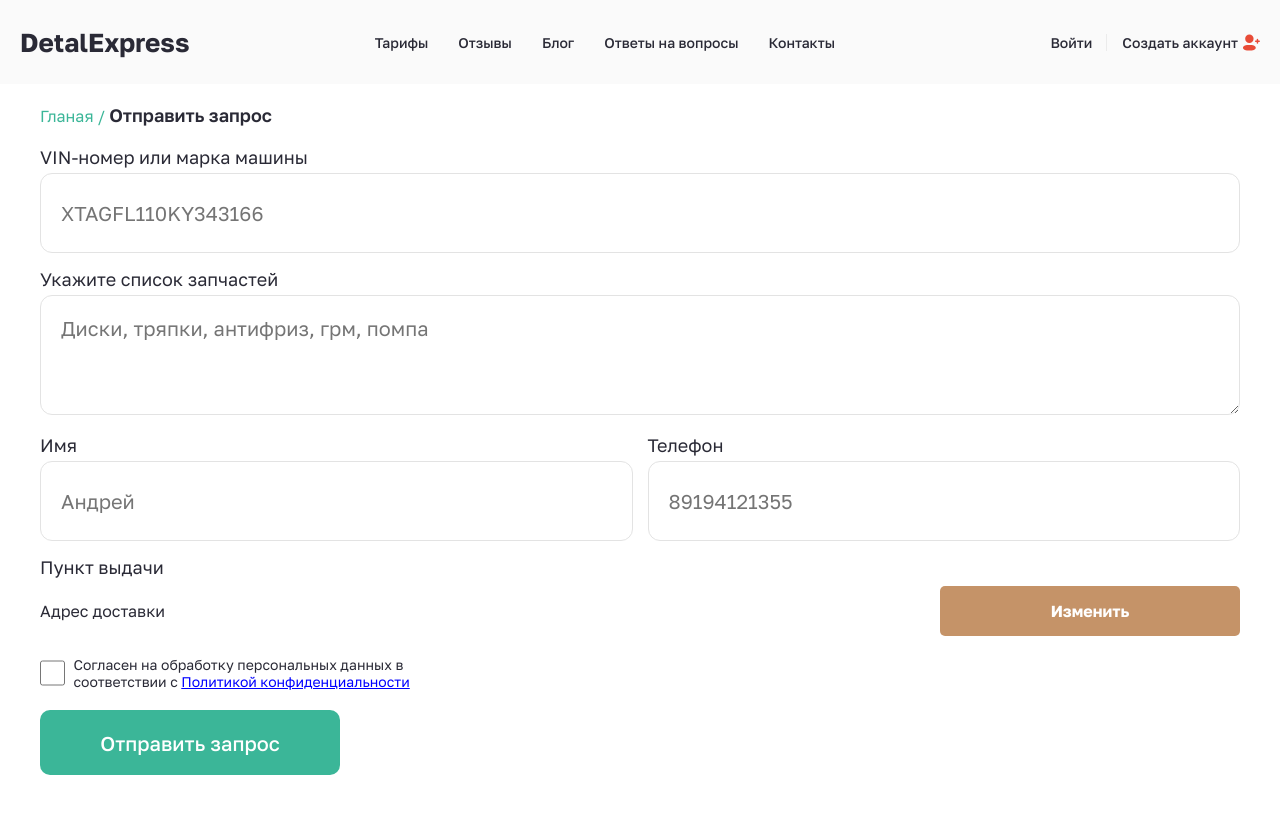
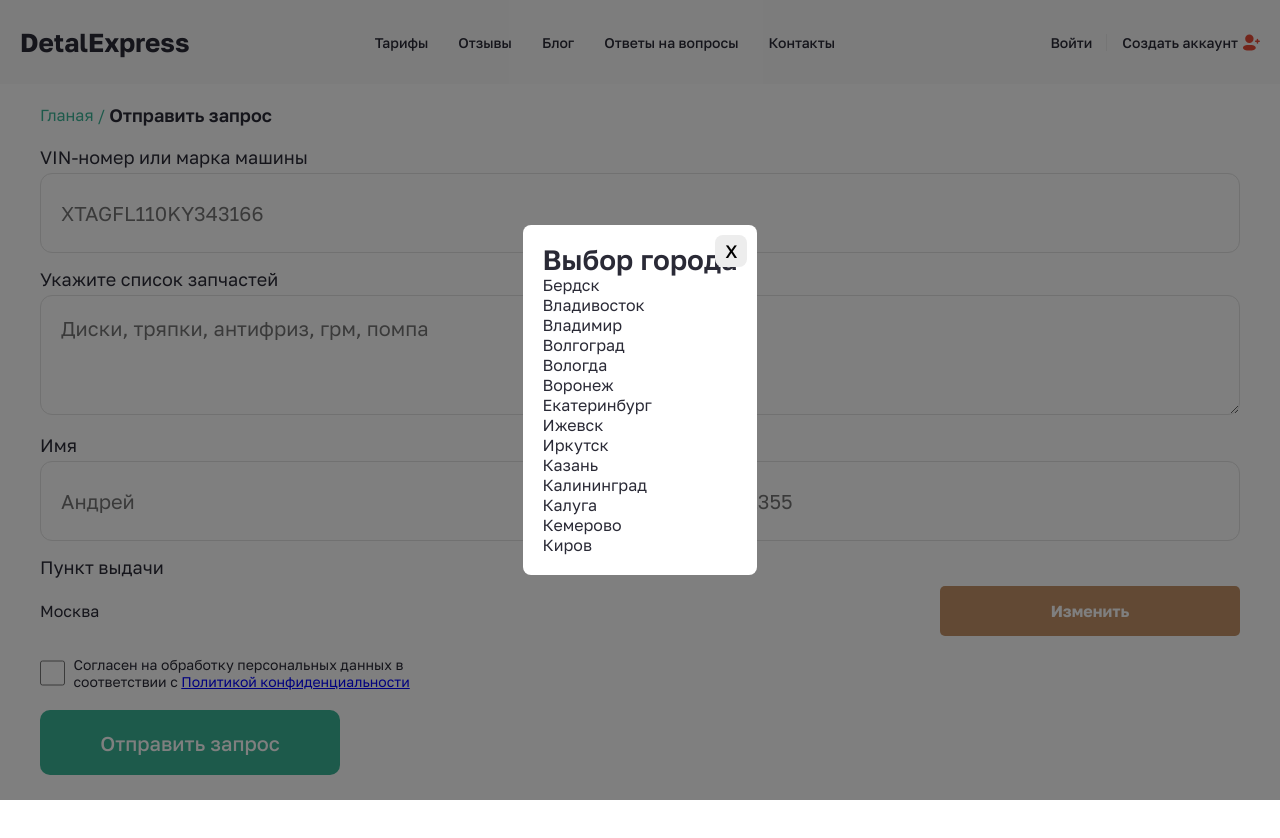
Before and after one commit to AM1G0S/detalExpress, a React (Vite) app: page /application in a window 1280 px wide. Both pictures are taken after a click on the button "Изменить". Shown: the top 838 px of the page. Built offline with nearby package versions, Linux system fonts and the light colour scheme.

Commit message:
добавил модальное окно

```diff
--- a/src/components/loyaut/Pagination/Pagination.module.scss
+++ b/src/components/loyaut/Pagination/Pagination.module.scss
@@ -1,4 +1,6 @@
 .pagination {
+	display: flex;
+	align-items: center;
 	padding: 20px 0;
 }
 
--- /dev/null
+++ b/src/components/modals/DeliveryModal/DeliveryModal.module.scss
@@ -0,0 +1,3 @@
+.active {
+	color: var(--accent-color);
+}
--- /dev/null
+++ b/src/components/modals/DeliveryModal/DeliveryModal.tsx
@@ -0,0 +1,53 @@
+import {FC, useState} from 'react';
+import {useDispatch} from "react-redux";
+import {setDelivery} from "../../../redux/slices/applicationSlice.ts";
+import {Modal} from '../../ui/Modal/Modal';
+
+import cls from './DeliveryModal.module.scss';
+
+interface ModalProps {
+	isOpen: boolean;
+	onClose: () => void;
+}
+
+const cities = [
+	"Бердск",
+	"Владивосток",
+	"Владимир",
+	"Волгоград",
+	"Вологда",
+	"Воронеж",
+	"Екатеринбург",
+	"Ижевск",
+	"Иркутск",
+	"Казань",
+	"Калининград",
+	"Калуга",
+	"Кемерово",
+	"Киров",
+]
+
+export const DeliveryModal: FC<ModalProps> = ({isOpen, onClose}) => {
+	const [activeCity, setActiveCity] = useState('');
+	const dispatch = useDispatch();
+
+	const handleCityClick = (city: string) => {
+		setActiveCity(city);
+		dispatch(setDelivery(city));
+	};
+
+	return (
+		<Modal isOpen={isOpen} onClose={onClose}>
+			<div className={cls.delivery}>
+				<h2>Выбор города</h2>
+				<ul className={cls.deliveryList}>
+					{cities.map((city) => (
+						<li key={city} className={activeCity === city ? cls.active : ''} onClick={() => handleCityClick(city)}>
+							{city}
+						</li>
+					))}
+				</ul>
+			</div>
+		</Modal>
+	);
+};
--- a/src/components/ui/Button/Button.tsx
+++ b/src/components/ui/Button/Button.tsx
@@ -6,11 +6,12 @@ interface ButtonProps {
 	type?: 'button' | 'submit';
 	disabled?: boolean;
 	children: ReactNode;
+	onClick?: () => void;
 }
 
-export const Button: FC<ButtonProps> = ({children, disabled, type='button'}) => {
+export const Button: FC<ButtonProps> = ({children, disabled, type='button', onClick}) => {
 	return (
-		<button className={cls.button} disabled={disabled} type={type}>
+		<button className={cls.button} onClick={onClick} disabled={disabled} type={type}>
 			{children}
 		</button>
 	)
--- /dev/null
+++ b/src/components/ui/Modal/Modal.module.scss
@@ -0,0 +1,34 @@
+.modal {
+	position: fixed;
+	top: 0;
+	left: 0;
+	right: 0;
+	bottom: 0;
+	background-color: rgba(0, 0, 0, 0.5);
+	display: flex;
+	justify-content: center;
+	align-items: center;
+	z-index: 222;
+
+}
+
+.modalWrapper {
+	position: relative;
+	display: flex;
+	flex-direction: column;
+	padding: 20px;
+	background-color: #fff;
+	border-radius: 8px;
+}
+
+.close {
+	position: absolute;
+	right: 10px;
+	top: 10px;
+	cursor: pointer;
+	font-size: 18px;
+	font-weight: 500;
+	background-color: var(--grey-color);
+	border-radius: 8px;
+	padding: 5px 10px;
+}
--- /dev/null
+++ b/src/components/ui/Modal/Modal.tsx
@@ -0,0 +1,21 @@
+import React, {FC} from 'react';
+
+import cls from './Modal.module.scss';
+
+interface ModalProps {
+	children: React.ReactNode;
+	isOpen: boolean;
+	onClose: () => void;
+}
+
+export const Modal: FC<ModalProps> = ({children, isOpen, onClose}) => {
+	if (!isOpen) return null;
+	return (
+		<div className={cls.modal}>
+			<div className={cls.modalWrapper}>
+				{children}
+				<button onClick={onClose} className={cls.close}>X</button>
+			</div>
+		</div>
+	)
+};
--- a/src/pages/Application/Application.tsx
+++ b/src/pages/Application/Application.tsx
@@ -5,11 +5,11 @@ import {SubmitHandler, useForm} from "react-hook-form";
 import {useSelector} from "react-redux";
 import {Link} from "react-router-dom";
 import {Input, TabButton} from "../../components";
+import {DeliveryModal} from "../../components/modals/DeliveryModal/DeliveryModal";
 import {Button} from "../../components/ui/Button/Button.tsx";
 import {Loader} from "../../components/ui/Loader/Loader.tsx";
 
 import cls from "./Application.module.scss"
-
 
 type Inputs = {
 	mainInput: string
@@ -22,7 +22,11 @@ type Inputs = {
 export const Application: FC = () => {
 	// @ts-ignore
 	const mainInputValue = useSelector((state) => state.application.mainInput)
+	// @ts-ignore
+	const deliveryCity = useSelector((state) => state.application.delivery);
+
 	const [isLoading, setIsLoading] = useState<boolean>(false);
+	const [isModalOpen, setIsModalOpen] = useState(false);
 
 	const {
 		register,
@@ -63,6 +67,7 @@ export const Application: FC = () => {
 	};
 
 	return (
+		<>
 			<form className={cls.form} onSubmit={handleSubmit(onSubmit)}>
 				<label className={cls.label}>
 					<p className={cls.subtitle}>VIN-номер или марка машины</p>
@@ -112,10 +117,14 @@ export const Application: FC = () => {
 				<div className={cls.delivery}>
 					<p className={cls.deliveryTitle}>Пункт выдачи</p>
 					<div className={cls.deliveryBox}>
-					<span className={cls.adress}>Адрес доставки</span>
+						<span className={cls.adress}>
+							{deliveryCity}
+						</span>
 						<TabButton
 							isActive={true}
-						type={'button'}>
+							type={'button'}
+							onClick={() => setIsModalOpen(!isModalOpen)}
+						>
 							Изменить
 						</TabButton>
 					</div>
@@ -127,7 +136,7 @@ export const Application: FC = () => {
 							{...register("checkbox", {
 								required: 'Это поле обязательно к заполнению'
 							})}
-						className={classnames(cls.checkbox,{[cls.error]: errors.checkbox})}
+							className={classnames(cls.checkbox, {[cls.error]: errors.checkbox})}
 							type="checkbox"/>
 						<span>
 					Согласен на обработку персональных данных в соответствии с <Link
@@ -141,5 +150,8 @@ export const Application: FC = () => {
 					{isLoading ? <Loader width={40} height={40}/> : 'Отправить запрос'}
 				</Button>
 			</form>
+
+			<DeliveryModal isOpen={isModalOpen} onClose={() => setIsModalOpen(!isModalOpen)}/>
+		</>
 	)
 }
--- a/src/redux/slices/applicationSlice.ts
+++ b/src/redux/slices/applicationSlice.ts
@@ -2,10 +2,12 @@ import {createSlice, PayloadAction} from '@reduxjs/toolkit';
 
 interface applicationState {
 	mainInput: number | string;
+	delivery: string;
 }
 
 const initialState: applicationState = {
 	mainInput: '',
+	delivery: 'Москва'
 };
 
 export const applicationSlice = createSlice({
@@ -15,9 +17,13 @@ export const applicationSlice = createSlice({
 		setMainInput: (state, action: PayloadAction<applicationState>) => {
 			state.mainInput = action.payload.mainInput;
 		},
+		setDelivery: (state, action: PayloadAction<applicationState>) => {
+			state.delivery = action.payload.delivery;
+			console.log(state.delivery)
+		}
 	},
 });
 
-export const {setMainInput} = applicationSlice.actions;
+export const {setMainInput, setDelivery} = applicationSlice.actions;
 
 export default applicationSlice.reducer;
```
Lines whose indentation alone changed are shown as unchanged.
